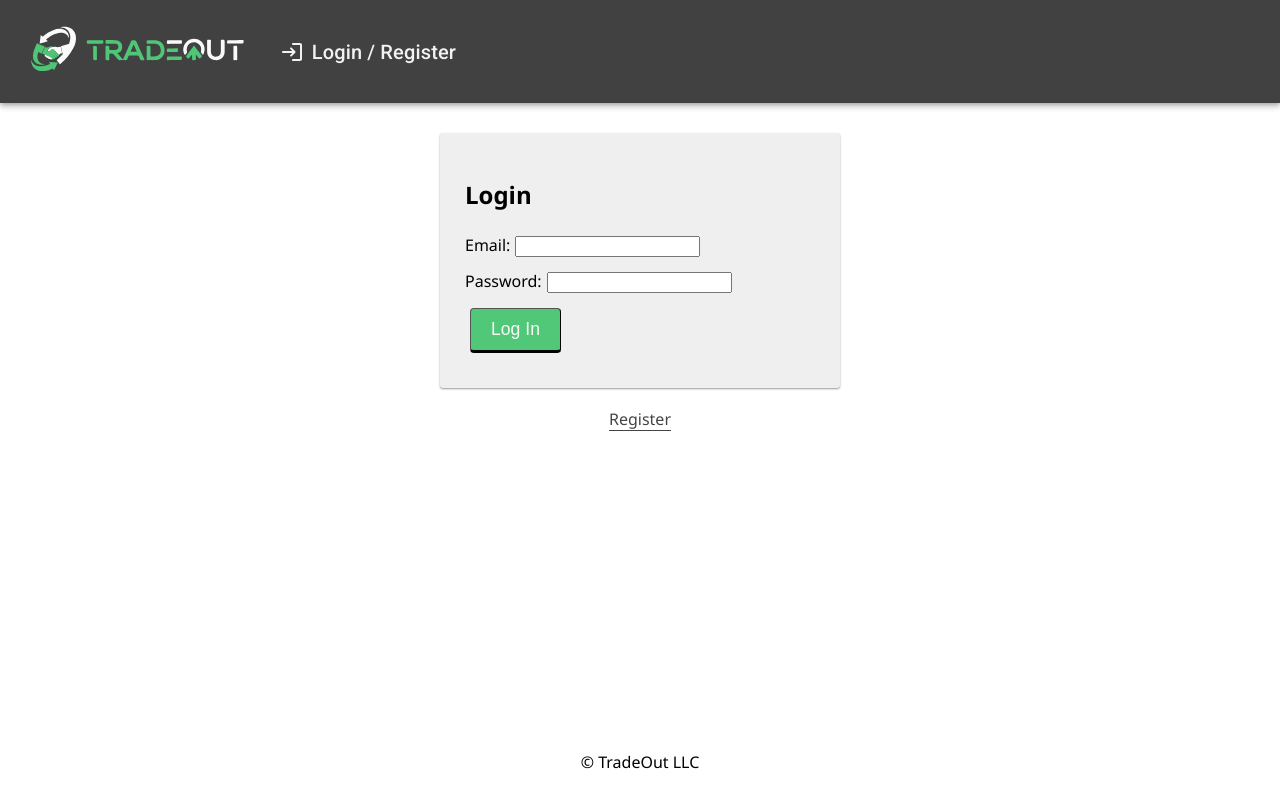
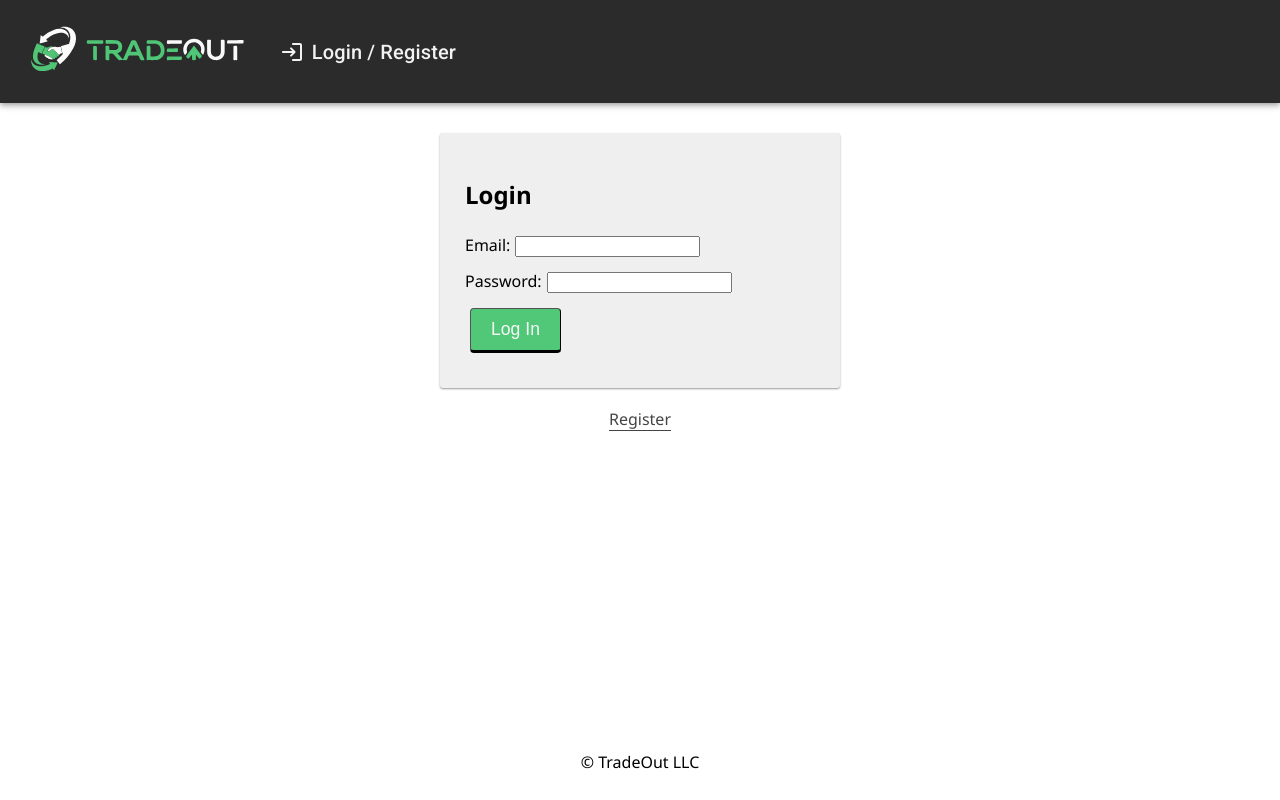
Before and after one commit to jdh2021/tradeout, a React (Create React App) app: page /#/login in a window 1280 px wide. Before the commit this address led to /#/dashboard. Built offline with nearby package versions, Linux system fonts and the light colour scheme; no server answers.

Commit message:
card styling changes

```diff
--- a/src/components/App/App.css
+++ b/src/components/App/App.css
@@ -26,6 +26,11 @@ Container
   padding: 20px;
 }
 
+.card:hover{
+  box-shadow: 0px 0px 30px rgba(0, 0, 0, 0.25);
+  cursor: pointer;
+}
+
 /* --------------------------------------------------------------------------------
 Button
 -------------------------------------------------------------------------------- */
@@ -41,6 +46,7 @@ Button
   font-size: 1.1rem;
   outline: 0;
   cursor: pointer;
+
 }
 
 .btn_sizeMin {
@@ -59,7 +65,7 @@ Button
 }
 
 .btn:hover {
-  background-color: #000000;
+  background-color:  #54d57f;
   text-decoration: none;
 }
 
--- a/src/components/ContractCard/ContractCard.jsx
+++ b/src/components/ContractCard/ContractCard.jsx
@@ -27,13 +27,18 @@ function ContractCard({contract}) {
   return (
     <div>
 
-        <Card sx={{ width: 300, height: 300, margin:3}} onClick={() => selectedContract(contract)}>
+        <Card className="card" onClick={() => selectedContract(contract)} sx={{
+       maxWidth: 345,
+       color: "#2b2b2b",
+       borderRadius: "20px",
+       boxShadow: "0 1px 20px rgb(0, 0, 0, 0.1)",
+       margin: "15px"
+       }}>
           <CardActionArea>
             <CardMedia
               component="img"
               height="140"
               image={contract.item_image}
-              alt="green iguana"
             />
             <CardContent>
               <Typography gutterBottom variant="h5" component="div">
--- a/src/components/Dashboard/Dashboard.jsx
+++ b/src/components/Dashboard/Dashboard.jsx
@@ -25,7 +25,7 @@ function Dashboard() {
     <Container>
         <Typography variant="h3">Hello, {user.email}</Typography>
         <br />
-        <Button variant="contained" color="green" onClick={() => {history.push(`/party-type`)}}>New Contract</Button>
+        <Button className="btn" variant="contained" color="green" onClick={() => {history.push(`/party-type`)}}>New Contract</Button>
         <br />
         <br />
         <Typography variant="h5">Accepted Contracts</Typography>
--- a/src/components/Nav/Nav.css
+++ b/src/components/Nav/Nav.css
@@ -5,7 +5,7 @@
   /* align-items: center; */
 
   margin: 0 0 30px;
-  background-color: #414141;
+  background-color: #2b2b2b;
   overflow: hidden;
 }
 
@@ -24,7 +24,7 @@
 .navLink {
   display: inline-block;
   color: #f2f2f2;
-  background-color: #414141;
+  background-color: #2b2b2b;
   text-align: center;
   padding: 30px 10px;
   text-decoration: none;
@@ -39,4 +39,5 @@
 
 .navLink:hover {
   color: #4FC576;
+  background-color: #313131;
 }
--- a/src/components/Nav/Nav.jsx
+++ b/src/components/Nav/Nav.jsx
@@ -20,13 +20,13 @@ function Nav() {
   const drawerWidth = 240;
 
   return (
-    <AppBar position="sticky" className="nav" style={{backgroundColor:'#414141'}}>
+    <AppBar position="sticky" className="nav" style={{backgroundColor:'#2b2b2b'}}>
       <Toolbar disableGutters>
         <Box container sx={{display: 'flex', justifyContent: 'flex-start', alignItems: 'center'}}>
         <Link to="/dashboard">
           <img src={logo} alt="tradeout logo"  height='50' style={{margin: 24, borderRadius: 4}}/>
         </Link>
-        <div>
+        <div sx={{display: 'flex', alignItems: 'right'}}>
           {/* If no user is logged in, show these links */}
           {!user.id && (
             // If there's no user, show login/registration links
```
